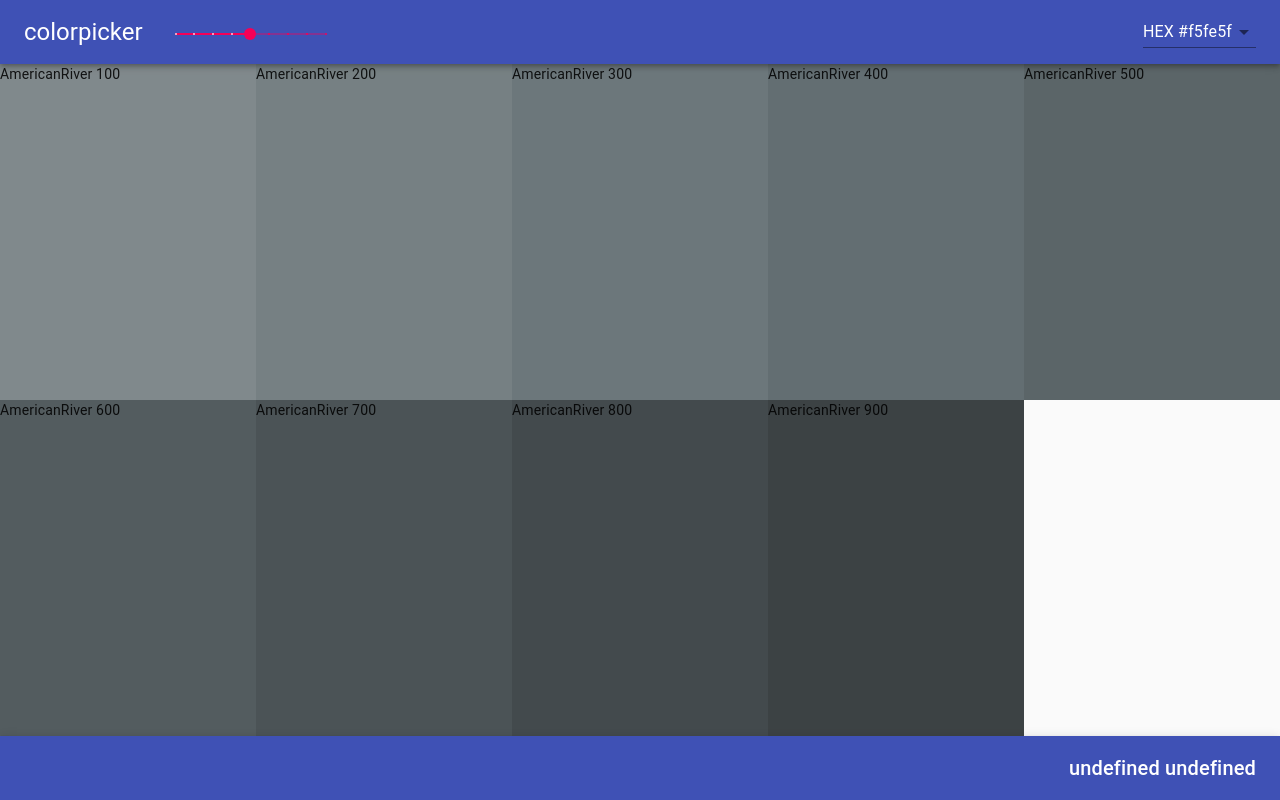
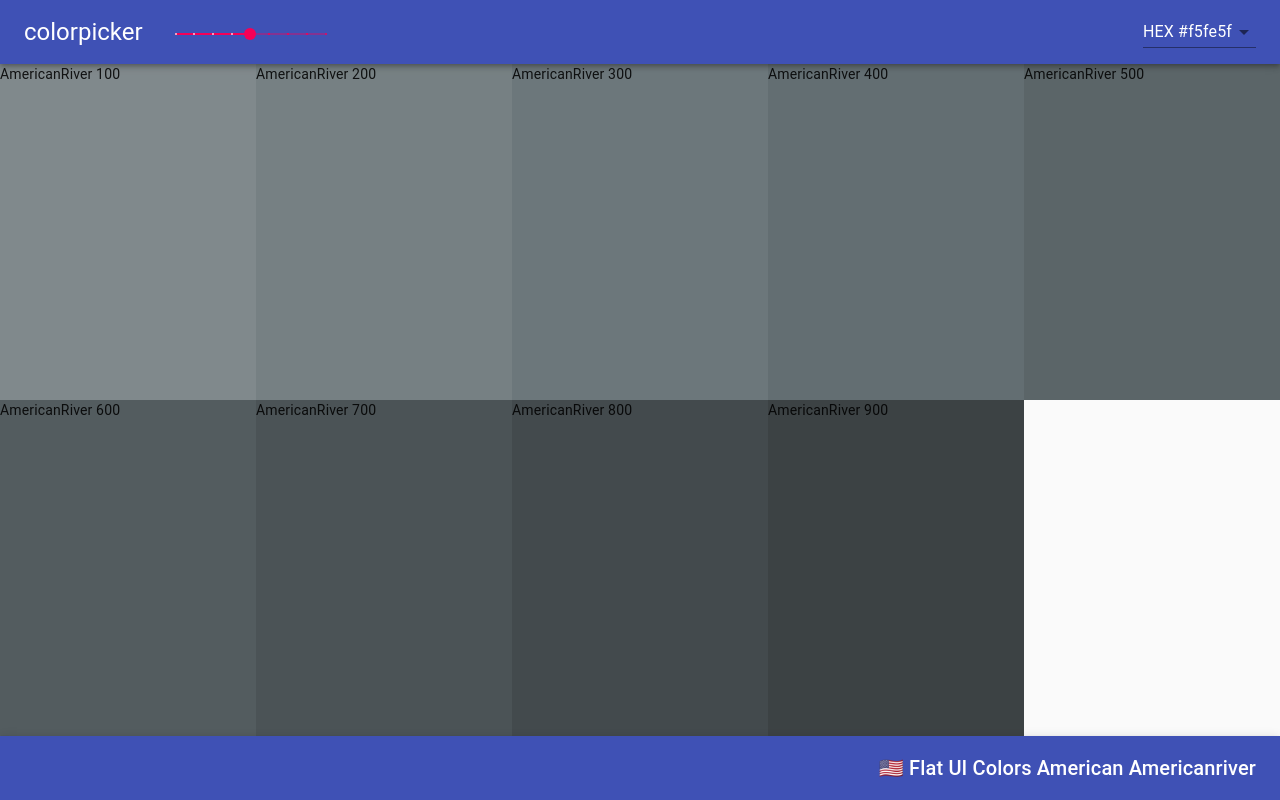
Before and after one commit to bubigrega/Color-Palette, a React (Create React App) app: page /palette/flat-ui-colors-american/americanriver in a window 1280 px wide. Built offline with nearby package versions, Linux system fonts and the light colour scheme.

Commit message:
fixed footer

```diff
--- a/src/App.js
+++ b/src/App.js
@@ -49,10 +49,8 @@ class App extends React.Component {
             path="/palette/:paletteId/:colorId"
             render={routeProps => (
               <SingleColor
-                colors={this.pickColorVariants(
-                  routeProps.match.params.paletteId,
-                  routeProps.match.params.colorId
-                )}
+                colors={this.pickPalette(routeProps.match.params.paletteId)}
+                colorId={routeProps.match.params.colorId}
               />
             )}
           />
--- a/src/Footer.js
+++ b/src/Footer.js
@@ -3,11 +3,18 @@ import { AppBar, Toolbar, Typography } from "@material-ui/core";
 
 class Footer extends Component {
   render() {
+    const { emoji, name, colorName } = this.props;
+    console.log(colorName);
     return (
       <AppBar position="sticky" style={{ bottom: "0" }}>
         <Toolbar>
           <Typography variant="h6" style={{ marginLeft: "auto" }}>
-            {this.props.emoji + " " + this.props.name}
+            {`${emoji} ${name}`}
+            {colorName ? (
+              <span style={{ textTransform: "capitalize" }}> {colorName}</span>
+            ) : (
+              ""
+            )}
           </Typography>
         </Toolbar>
       </AppBar>
--- a/src/SingleColor.js
+++ b/src/SingleColor.js
@@ -6,13 +6,11 @@ import Footer from "./Footer";
 const useStyles = makeStyles({
   root: {
     height: "100vh",
-    position: "relative",
     display: "flex",
     flexDirection: "column"
   },
-  colors: {
+  colorsGrid: {
     flexGrow: "1",
-    position: "relative",
     display: "grid",
     gridTemplateColumns: "repeat(5, 1fr)",
     gridTemplateRows: "1fr 1fr"
@@ -21,12 +19,22 @@ const useStyles = makeStyles({
 });
 
 function SingleColor(props) {
-  const { root, colors, colorBox } = useStyles();
+  const { root, colorsGrid, colorBox } = useStyles();
+  const { colors, colorId } = props;
+  const pickShades = (colors, colorId) => {
+    let shades = [];
+    let colorLevels = colors.colors;
+    for (let key in colorLevels) {
+      shades.push(colorLevels[key].find(c => colorId === c.id));
+    }
+    return shades;
+  };
+
   return (
     <div className={root}>
       <Navbar />
-      <div className={colors}>
-        {props.colors.map(c => (
+      <div className={colorsGrid}>
+        {pickShades(colors, colorId).map(c => (
           <div
             key={c.name}
             className={colorBox}
@@ -36,7 +44,11 @@ function SingleColor(props) {
           </div>
         ))}
       </div>
-      <Footer />
+      <Footer
+        name={colors.paletteName}
+        emoji={colors.emoji}
+        colorName={colorId}
+      />
     </div>
   );
 }
```
